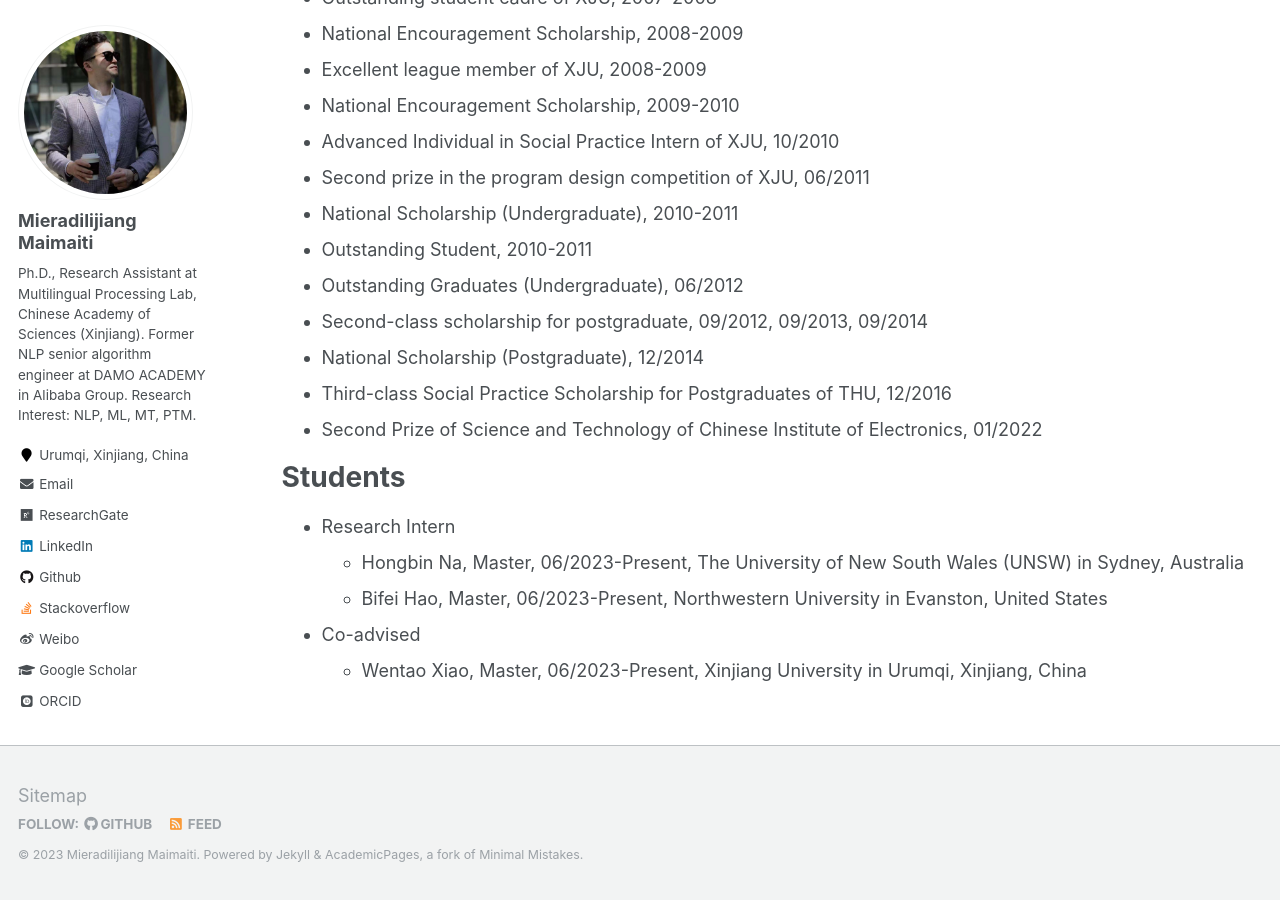
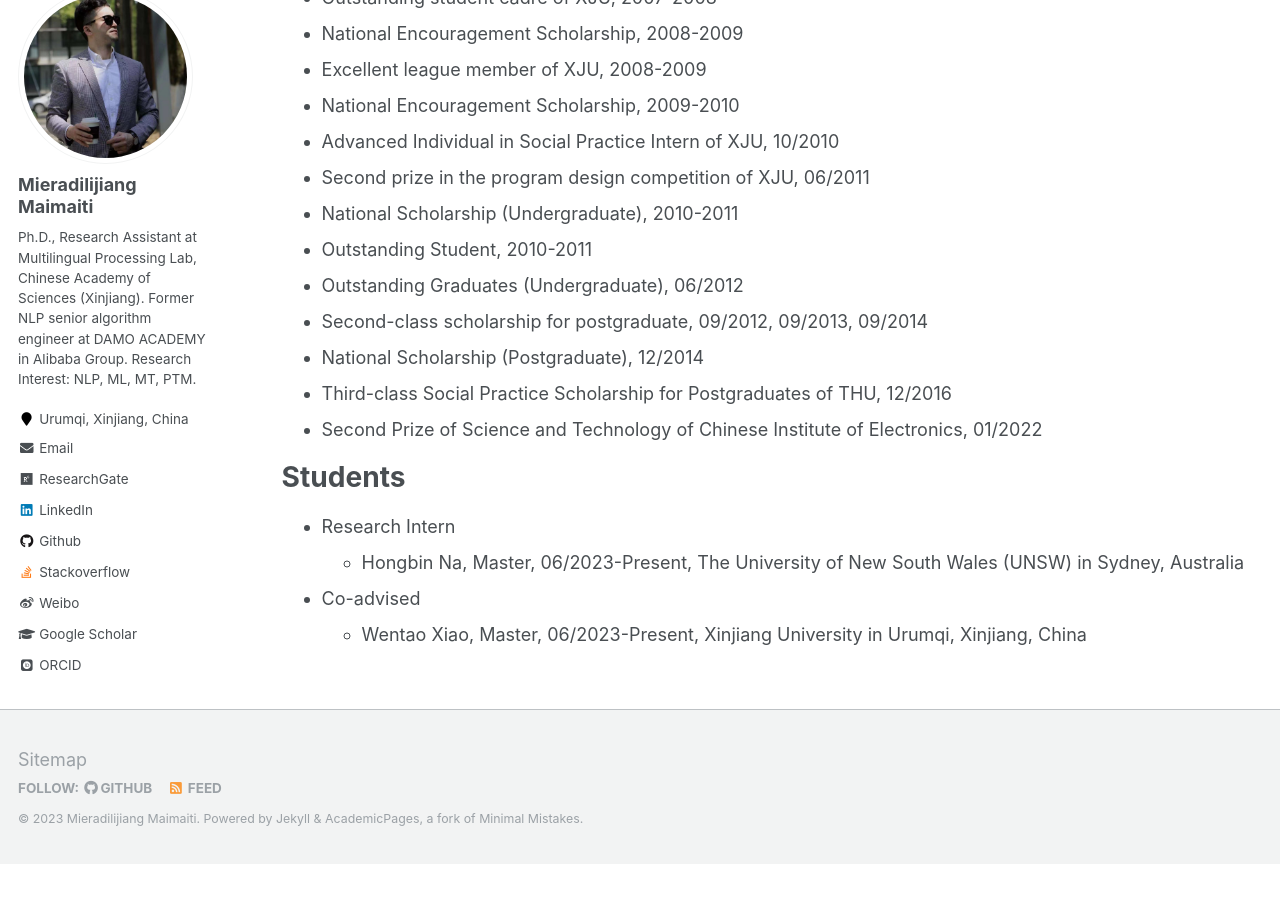
Before and after one commit to miradel51/miradel51.github.io, a Jekyll site: the page built from _pages/cv.md, in a window 1280 px wide and 900 px high, scrolled down 3854 px. Built offline with Jekyll 4.4.1, drawn with Linux system fonts in a browser that asks for light colours; some web fonts are replaced; after the commit the page ends 4718 px from its top, so only the background shows below that.

Commit message:
Update cv.md
revised the RI info

```diff
--- a/_pages/cv.md
+++ b/_pages/cv.md
@@ -129,7 +129,7 @@ Students
 =======
 * Research Intern
   * Hongbin Na, Master, 06/2023-Present, The University of New South Wales (UNSW) in Sydney, Australia
-  * Bifei Hao, Master, 06/2023-Present, Northwestern University in Evanston, United States
+  <!-- * Bifei Hao, Master, 06/2023-Present, Northwestern University in Evanston, United States -->
 * Co-advised
   * Wentao Xiao, Master, 06/2023-Present, Xinjiang University in Urumqi, Xinjiang, China
 
```
